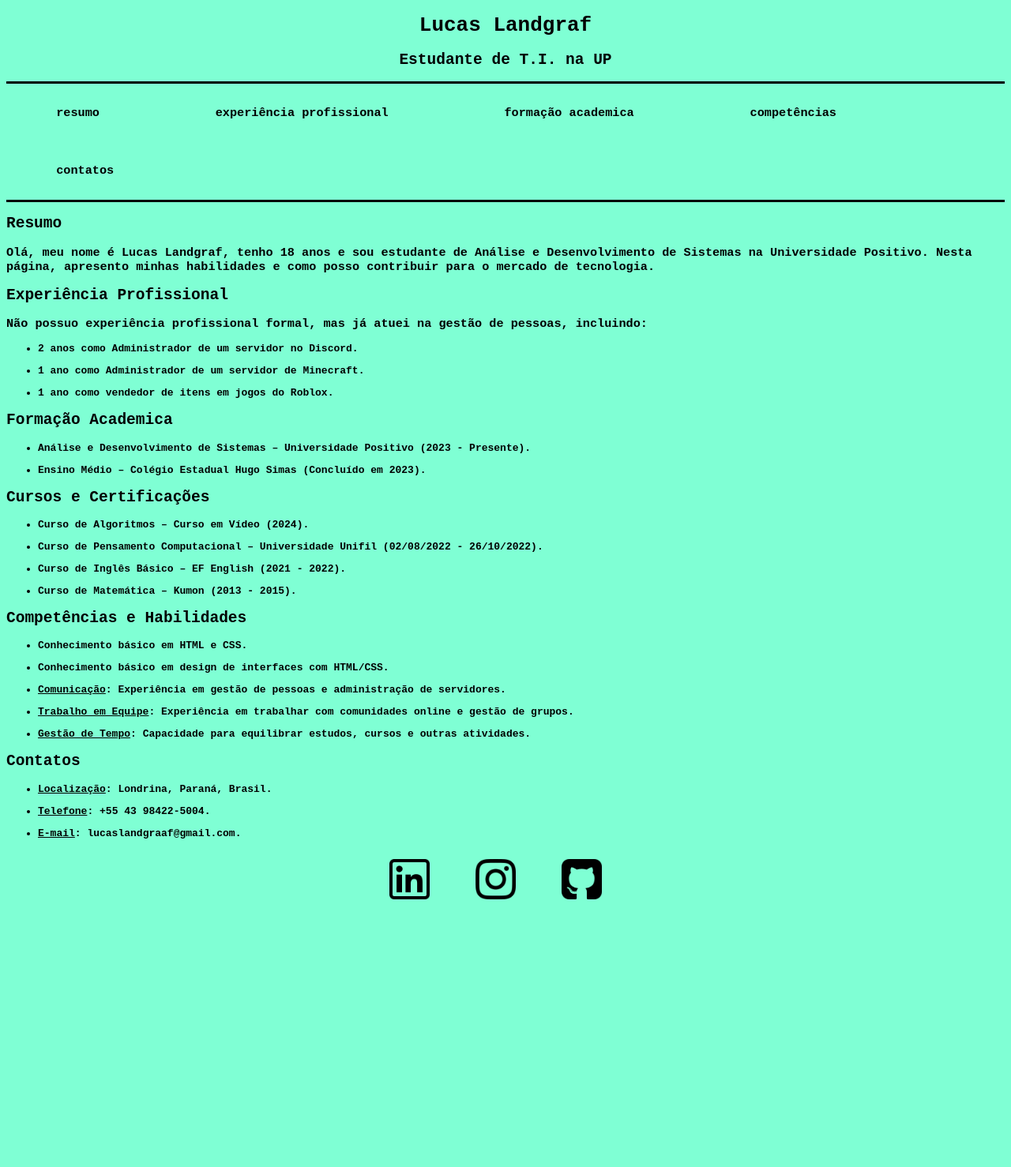
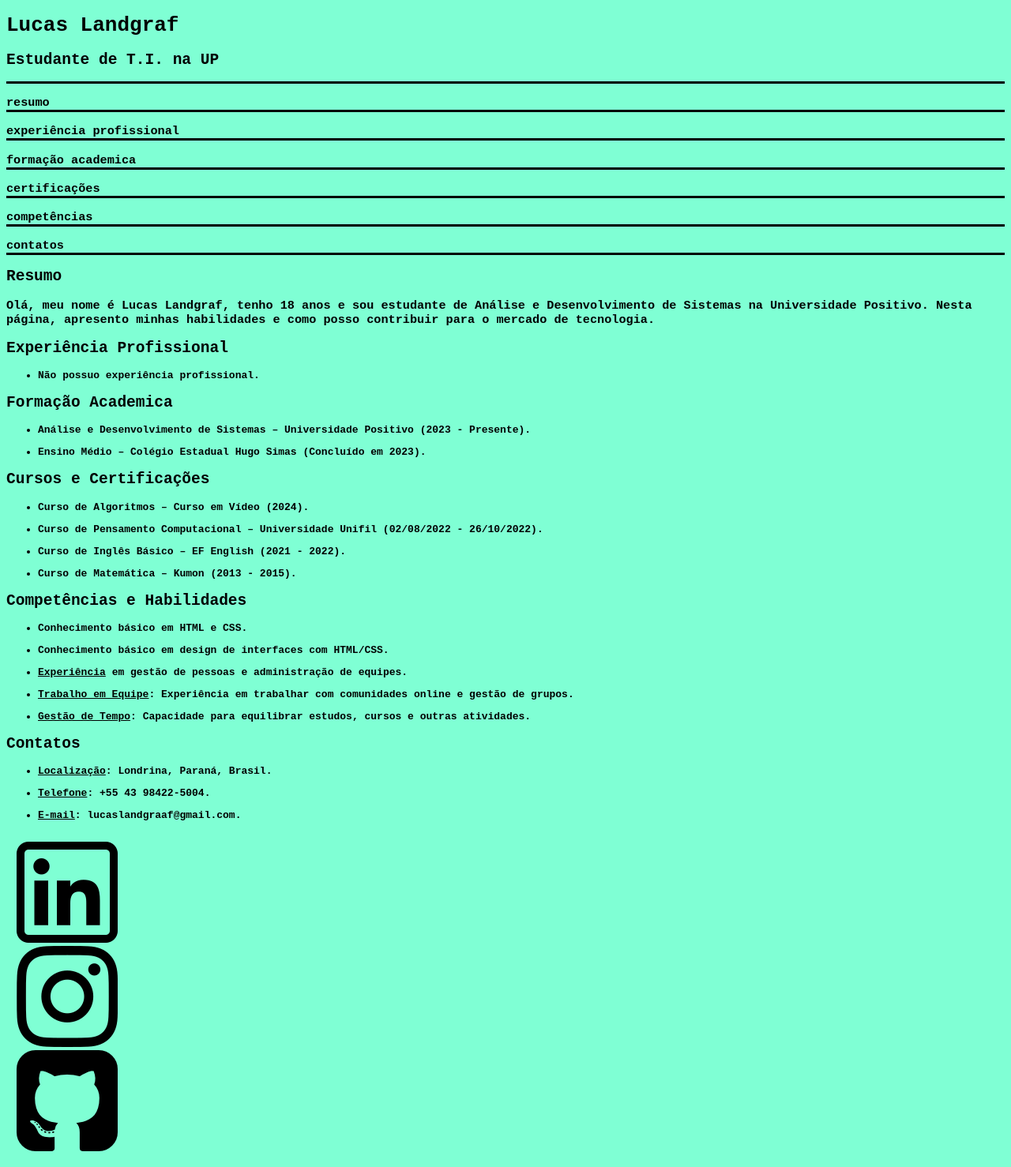
Before and after one commit to lucaslandgraf/TrabalhoCurriculo, a plain HTML site: page docs/index.html in a window 1280 px wide. Shown: the whole page at 79% size. Before the commit the page ends 1163 px from the top, so only its background shows below. Drawn offline with Linux system fonts and the light colour scheme.

Commit message:
Update index.html

```diff
--- a/docs/index.html
+++ b/docs/index.html
@@ -8,35 +8,32 @@
 </head>
 <body>
     <div class="topo">
-        <h1><center>Lucas Landgraf</center></h1>
-        <h2><center>Estudante de T.I. na UP</center></h2>
+        <h1>Lucas Landgraf</h1>
+        <h2>Estudante de T.I. na UP</h2>
     </div>
     <div>
-        <nav class="secoes">
-            <h3><a href="#resumo">resumo</a></h3>
-            <h3><a href="#experiencia">experiência profissional</a></h3>
-            <h3><a href="#formacao">formação academica</a></h3>
-            <h3><a href="#competencia">competências</a></h3>
-            <h3><a href="#contato">contatos</a></h3>
+        <nav class="secoes-container">
+            <h3 class="secoes"><a href="#resumo">resumo</a></h3>
+            <h3 class="secoes"><a href="#experiencia">experiência profissional</a></h3>
+            <h3 class="secoes"><a href="#formacao">formação academica</a></h3>
+            <h3 class="secoes"><a href="#certificacao">certificações</a></h3>
+            <h3 class="secoes"><a href="#competencia">competências</a></h3>
+            <h3 class="secoes"><a href="#contato">contatos</a></h3>
         </nav>
     </div>
     <div>
         <section id="resumo">
             <h2>Resumo</h2>
-                    <h3 class="dresumo">Olá, meu nome é Lucas Landgraf, tenho 18 anos e sou estudante de Análise e Desenvolvimento de Sistemas na Universidade Positivo.
-                    Nesta página, apresento minhas habilidades e como posso contribuir para o mercado de tecnologia.</h3>
-
+                <h3>Olá, meu nome é Lucas Landgraf, tenho 18 anos e sou estudante de Análise e Desenvolvimento de Sistemas na Universidade Positivo.
+                Nesta página, apresento minhas habilidades e como posso contribuir para o mercado de tecnologia.</h3>
         </section>
     </div>
     <div>
         <section id="experiencia">
             <h2>Experiência Profissional</h2>
-                <h3>Não possuo experiência profissional formal, mas já atuei na gestão de pessoas, incluindo: </h3>
                 <nav>
                     <ul>
-                        <li><strong><p>2 anos como Administrador de um servidor no Discord.</strong></p></li>
-                        <li><strong><p>1 ano como Administrador de um servidor de Minecraft.</strong></p></li>
-                        <li><strong><p>1 ano como vendedor de itens em jogos do Roblox.</strong></p></li>
+                        <li><strong><p>Não possuo experiência profissional.</strong></p></li>
                     </ul>
                 </nav>
         </section>
@@ -50,6 +47,8 @@
                     <li><strong><p>Ensino Médio – Colégio Estadual Hugo Simas (Concluído em 2023).</p></strong></li>
                 </ul>
             </nav>
+        </section>
+        <section id="certificacao">
             <h2>Cursos e Certificações</h2>
             <nav>
                 <ul>
@@ -68,7 +67,7 @@
                 <ul>
                     <li><strong><p>Conhecimento básico em HTML e CSS.</p></strong></li>
                     <li><strong><p>Conhecimento básico em design de interfaces com HTML/CSS.</p></strong></li>
-                    <li><strong><p><u>Comunicação</u>: Experiência em gestão de pessoas e administração de servidores.</p></strong></li>
+                    <li><strong><p><u>Experiência</u> em gestão de pessoas e administração de equipes.</p></strong></li>
                     <li><strong><p><u>Trabalho em Equipe</u>: Experiência em trabalhar com comunidades online e gestão de grupos.</p></strong></li>
                     <li><strong><p><u>Gestão de Tempo</u>: Capacidade para equilibrar estudos, cursos e outras atividades.</p></strong></li>
                 </ul>
@@ -87,10 +86,10 @@
             </nav>
         </section>
     </div>
-    <div class="linha">
-        <a href="https://www.linkedin.com/in/lucas-landgraf-48586131a/" target="_blank"><img ref src="linkedin.png" alt="imagem do linkedin" class="imagens"></a>
-        <a href="https://www.instagram.com/lucaslandgraaf/" target="_blank"><img src="instagram.png" alt="imagem do instagram" class="imagens"></a>
-        <a href="https://github.com/lucaslandgraf" target="_blank"><img src="github.png" alt="Imagem do github" class="imagens"></a>
+    <div class="imagens">
+        <a href="https://www.linkedin.com/in/lucas-landgraf-48586131a/" target="_blank"><img ref src="linkedin.png" alt="imagem do linkedin"></a>
+        <a href="https://www.instagram.com/lucaslandgraaf/" target="_blank"><img src="instagram.png" alt="imagem do instagram"></a>
+        <a href="https://github.com/lucaslandgraf" target="_blank"><img src="github.png" alt="Imagem do github"></a>
 
     </div>
 </body>
```
